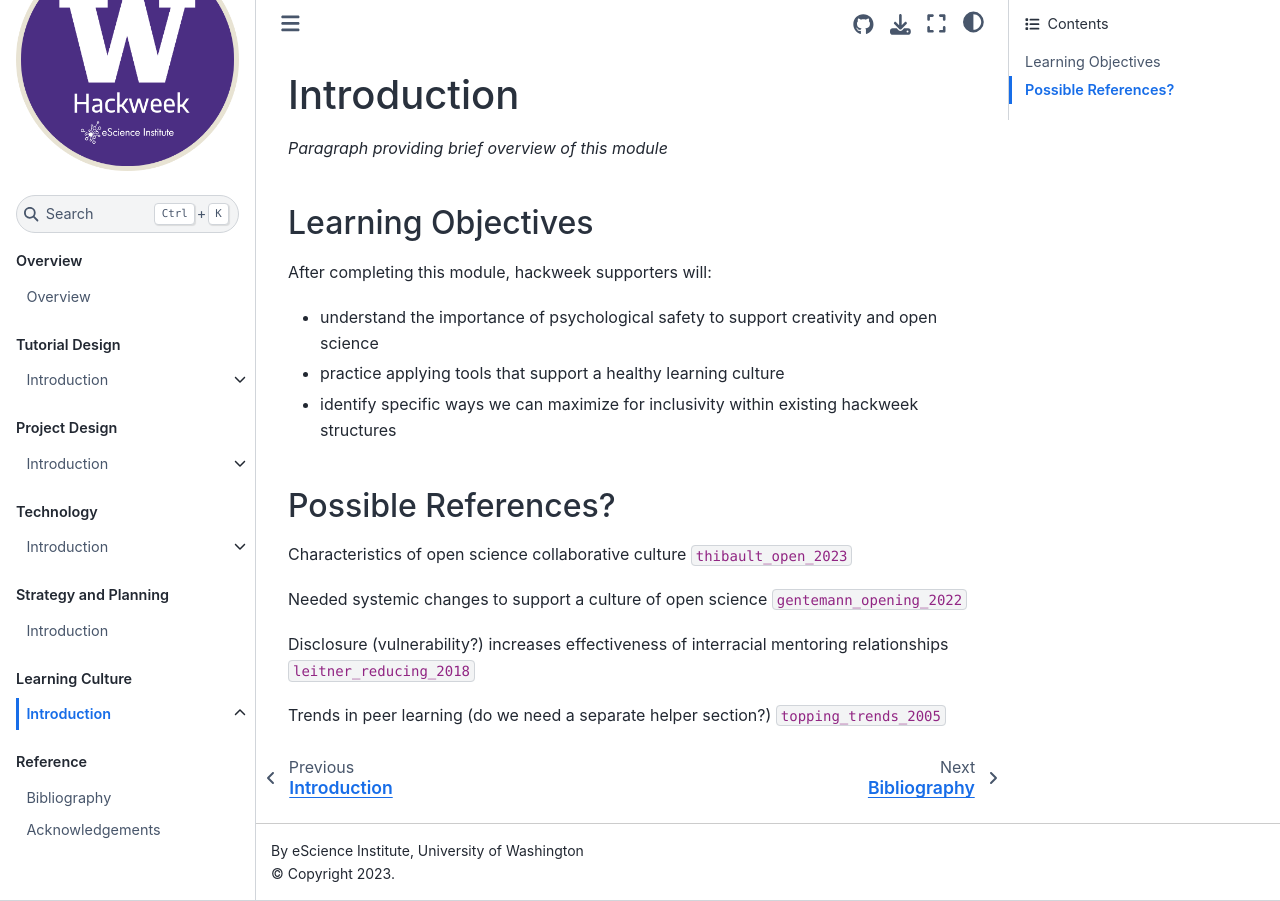
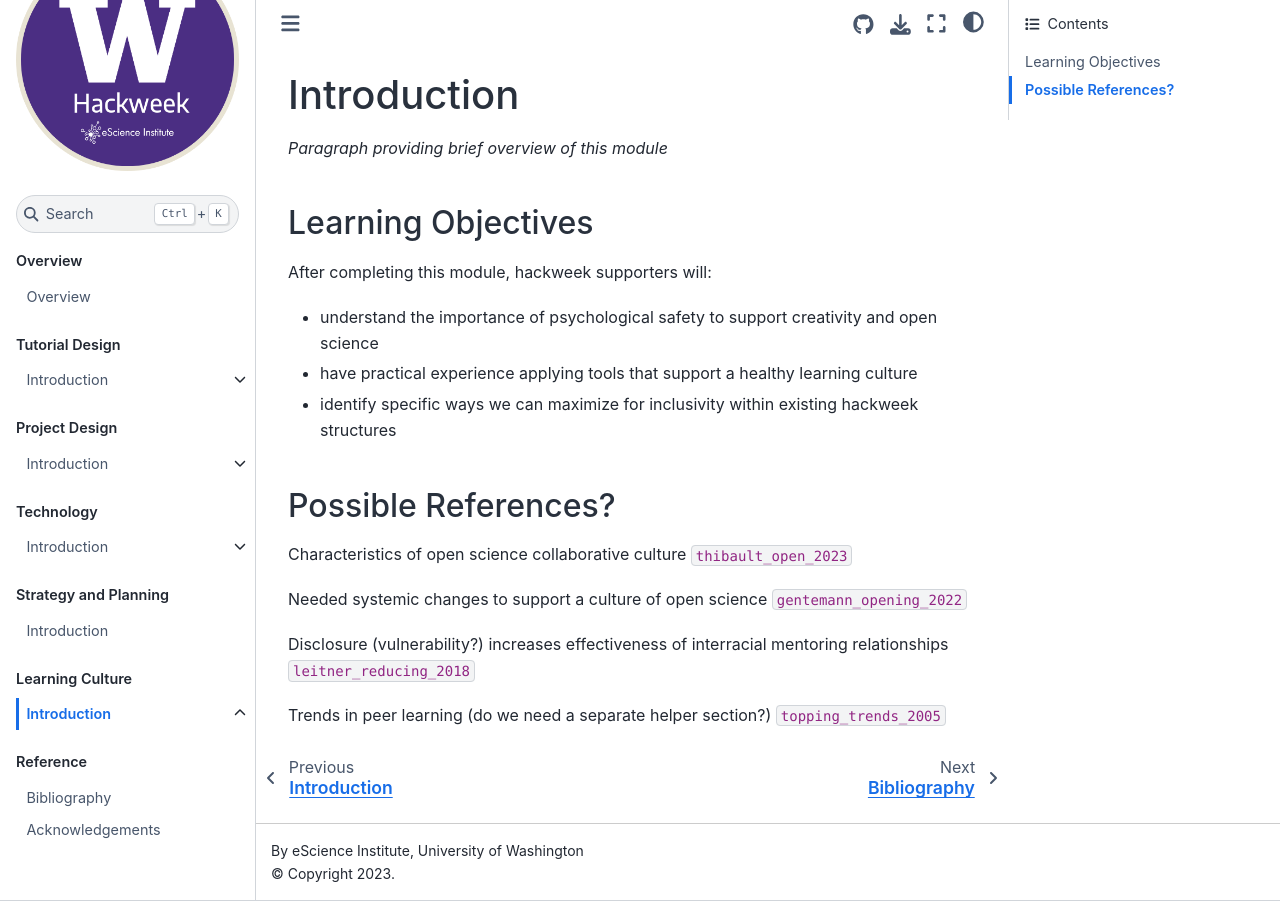
Before and after one commit to uwhackweek/hackweeks-as-a-service, a Jupyter Book: the page built from docs/culture/index.md, in a window 1280 px wide. Built offline with Jupyter Book 1.0.4 settings and Sphinx 7.4.7 and the Sphinx Book theme 1.1.4, drawn with Linux system fonts in a browser that asks for light colours; pages that are not in the unit, such as notebooks, are missing from menus; cross-references to code outside the pages are shown as plain code.

Commit message:
fix wording

```diff
--- a/docs/culture/index.md
+++ b/docs/culture/index.md
@@ -7,7 +7,7 @@
 After completing this module, hackweek supporters will:
 
 * understand the importance of psychological safety to support creativity and open science
-* practice applying tools that support a healthy learning culture
+* have practical experience applying tools that support a healthy learning culture
 * identify specific ways we can maximize for inclusivity within existing hackweek structures
 
 ## Possible References?
```
